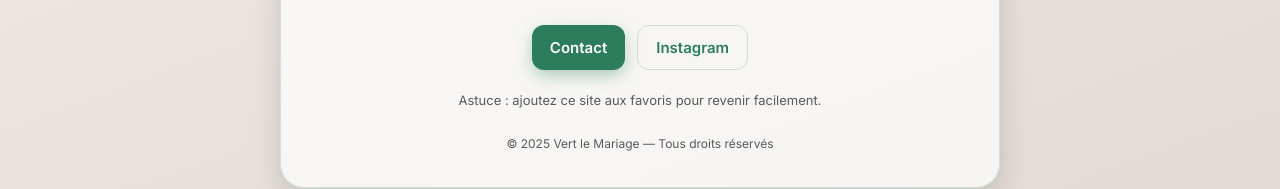
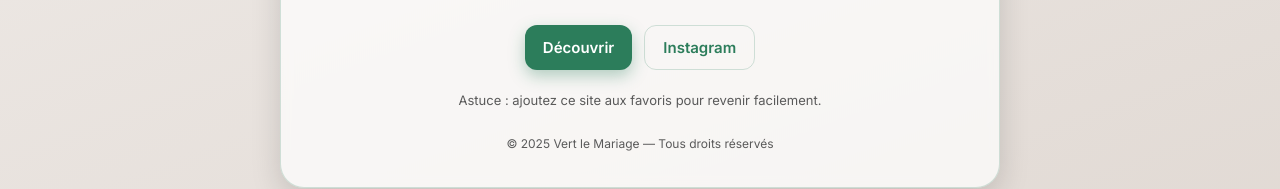
Before and after one commit to LianeCC/vlm-maintenance, a plain HTML site: page index.html in a window 1280 px wide. Shown: the part 416-605 px from the top of the page. Drawn offline with nearby package versions, Linux system fonts and the light colour scheme.

Commit message:
fix mail adress to bio site

```diff
--- a/index.html
+++ b/index.html
@@ -141,8 +141,7 @@
       <p class="subtitle">Nous apportons les dernières touches pour vous offrir la meilleure expérience possible. Merci pour votre patience 💚</p>
 
       <div class="cta-row">
-
-        <a class="btn btn-primary" href="mailto:melanie@vertlemariage.com">Contact</a>
+        <a class="btn btn-primary" href="https://bio.site/VertLeMariage" target="_blank" rel="noopener">Découvrir</a>
         <a class="btn btn-ghost" href="https://www.instagram.com/vertlemariage/" target="_blank" rel="noopener">Instagram</a>
       </div>
 
```
